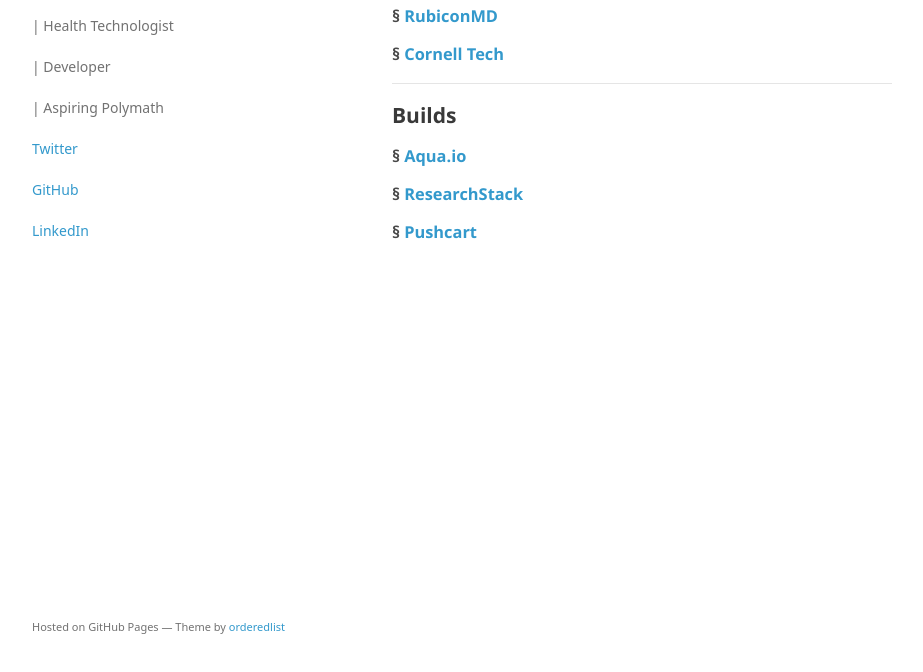
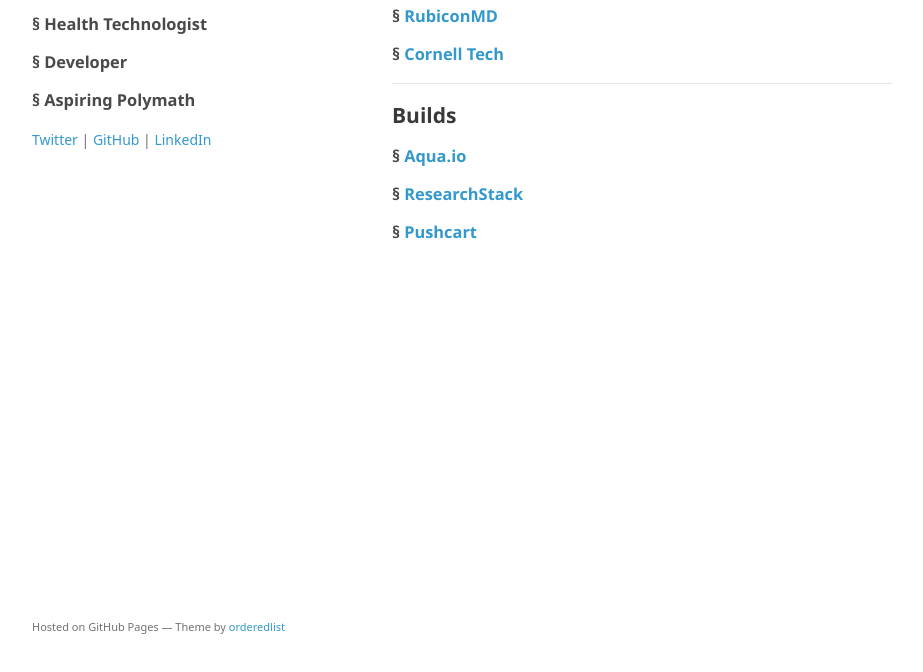
Before and after one commit to mikecarroll/mikecarroll.github.io, a plain HTML site: page index.html in a window 1280 px wide. Shown: the part 94-766 px from the top of the page, without its empty margins (178-1101 px from the left). Drawn offline with Linux system fonts and the light colour scheme; a web font is replaced by a local one.

Commit message:
Reformat lefthand column

```diff
--- a/index.html
+++ b/index.html
@@ -16,14 +16,12 @@
     <div class="wrapper">
       <header>
         <h1>Michael Carroll</h1>
-        <p>| Health Technologist</p>
-        <p>| Developer</p>
-        <p>| Aspiring Polymath</p>
+        <h3><p>§ Health Technologist</p></h3>
+        <h3><p>§ Developer</p></h3>
+        <h3><p>§ Aspiring Polymath</p></h3>
 
 
-        <p class="view"><a href="https://twitter.com/_mcarroll_">Twitter</a></p>
-        <p class="view"><a href="https://github.com/mikecarroll">GitHub</a></p>
-        <p class="view"><a href="https://www.linkedin.com/in/michaelscottcarroll">LinkedIn</a></p>
+        <p class="view"><a href="https://twitter.com/_mcarroll_">Twitter</a> | <a href="https://github.com/mikecarroll">GitHub</a> | <a href="https://www.linkedin.com/in/michaelscottcarroll">LinkedIn</a></p>
 
       </header>
       <section>
```
